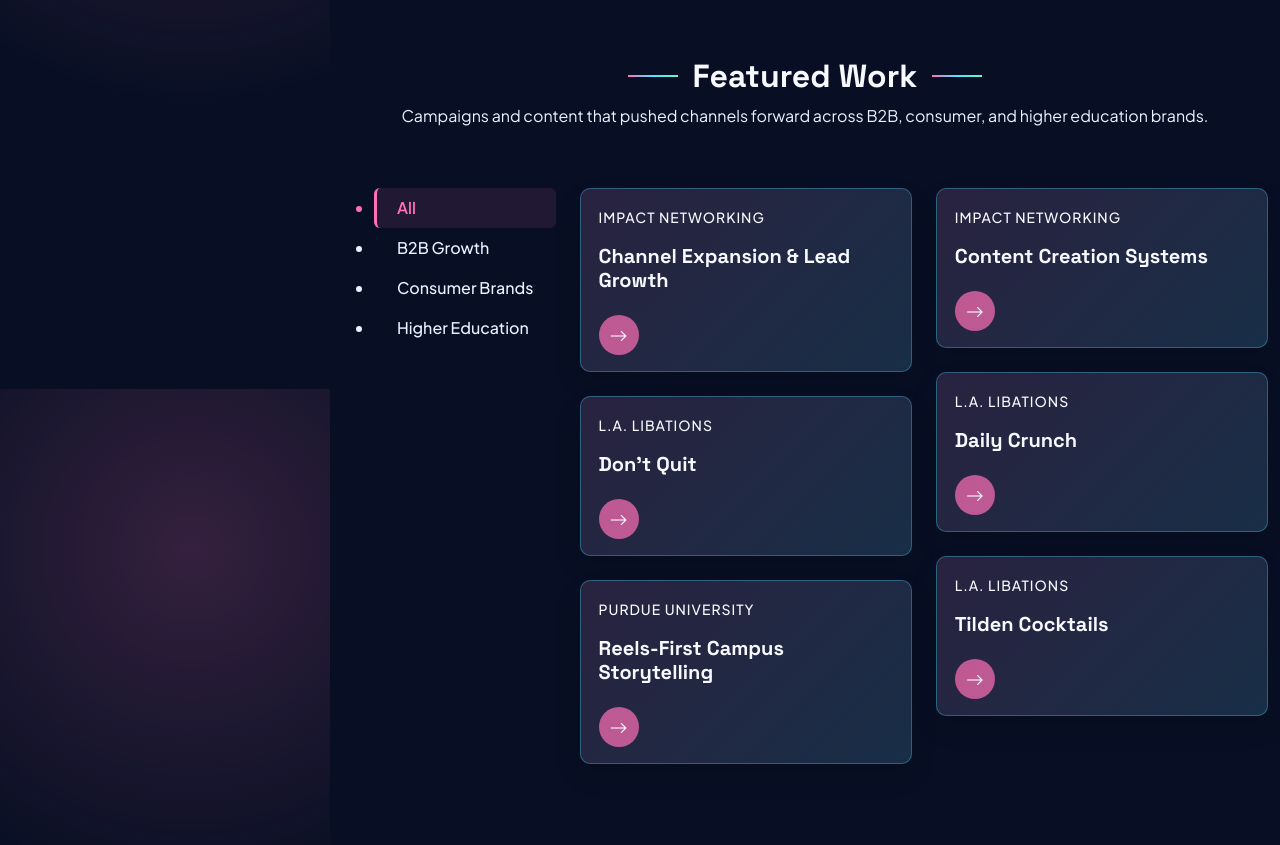
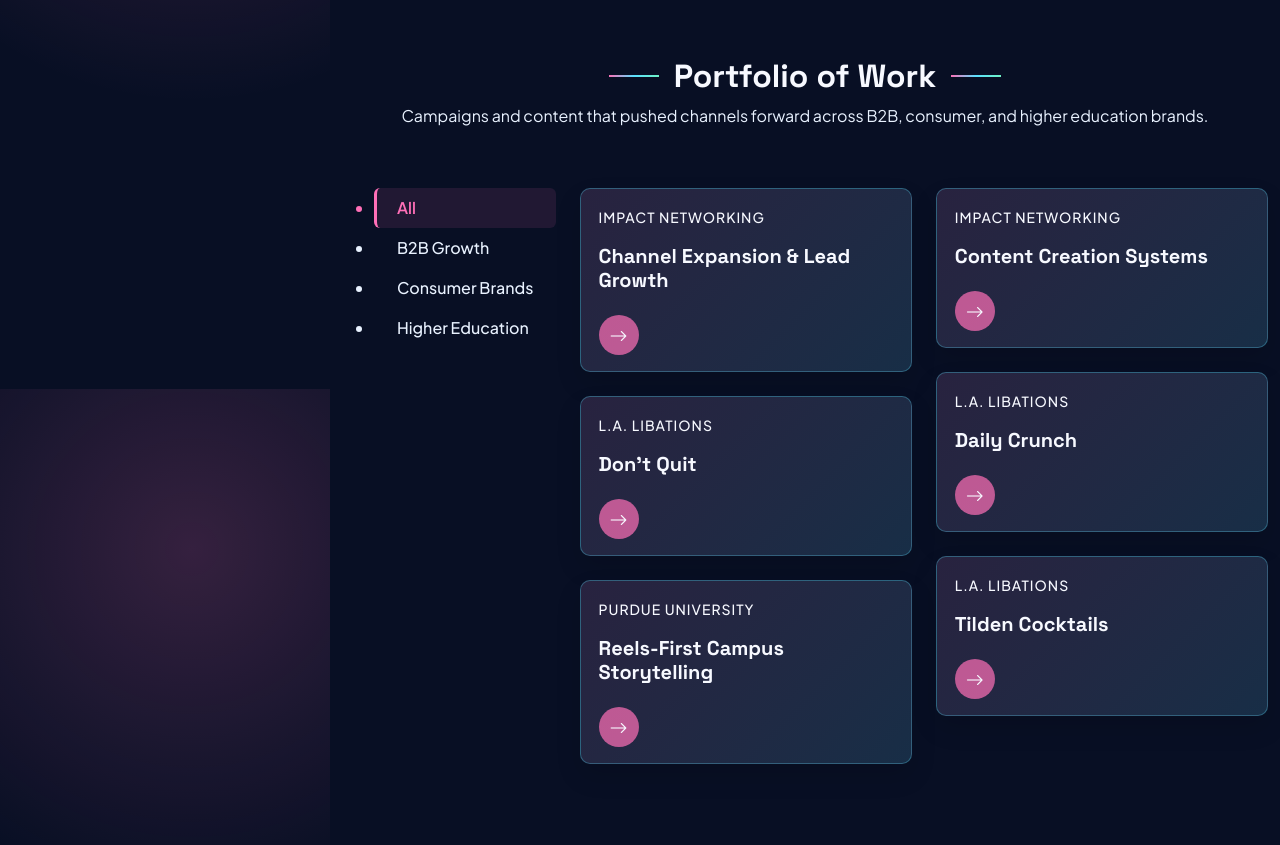
Before and after one commit to avaesmith/avaesmith.github.io, a plain HTML site: page index.html in a window 1280 px wide. Shown: the part 1211-2056 px from the top of the page. Drawn offline with Linux system fonts and the light colour scheme.

Commit message:
Update index.html

```diff
--- a/index.html
+++ b/index.html
@@ -126,7 +126,7 @@
 
     <section id="portfolio" class="portfolio section">
       <div class="container section-title" data-aos="fade-up">
-        <h2>Featured Work</h2>
+        <h2>Portfolio of Work</h2>
         <p>Campaigns and content that pushed channels forward across B2B, consumer, and higher education brands.</p>
       </div>
 
```
